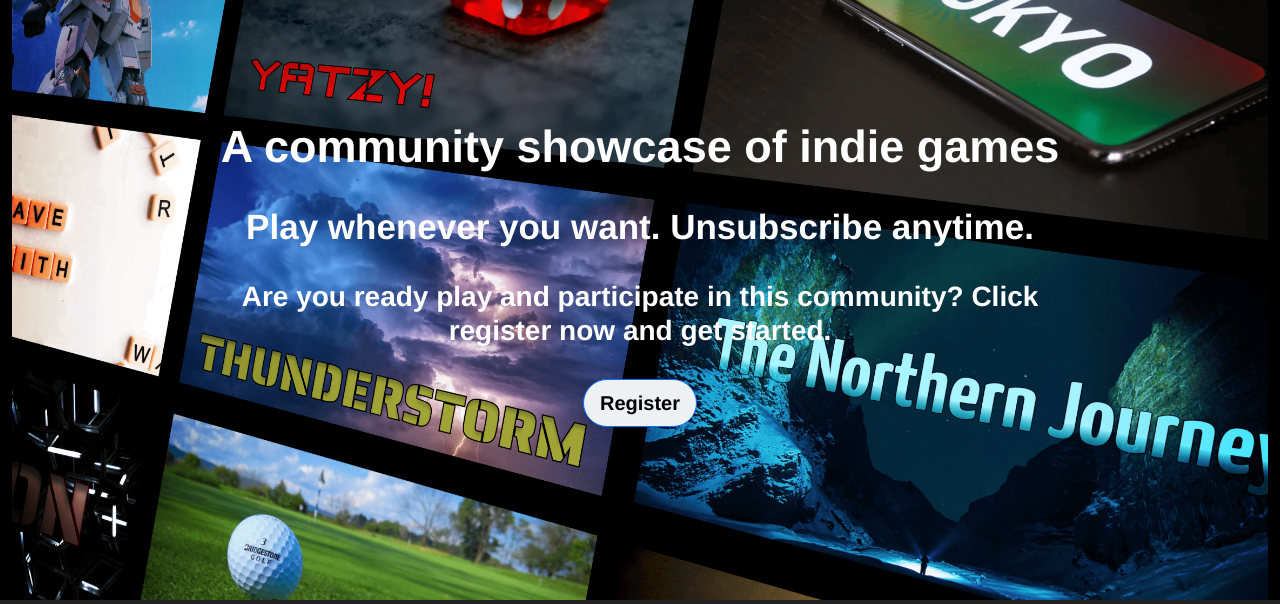
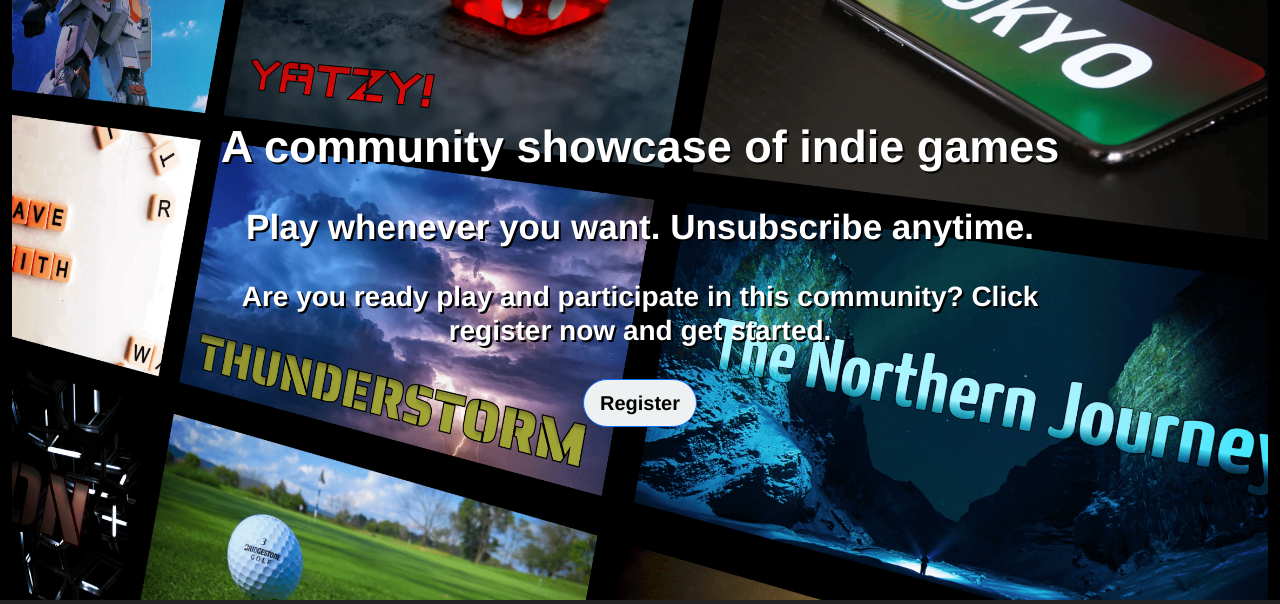
Before and after one commit to VTwin90/VGAME, a Flask app: page / in a window 1280 px wide. Shown: the part 85-689 px from the top of the page. Run offline with Flask 2, Linux system fonts and the light colour scheme; some libraries are stand-ins or nearby versions.

Commit message:
add text-shadow to hero-text style.css

```diff
--- a/static/css/style.css
+++ b/static/css/style.css
@@ -1,5 +1,4 @@
 /* BODY */
-
 body {
     margin: 0;
     font-family: Helvetica, Arial, sans-serif;
@@ -38,12 +37,14 @@ hr {
 .hero-text {
     text-align: center;
     padding: 30px;
+    text-shadow: 2px 2px 0px #000;
 }
 
 /* TEXT */
 h1 {
     font-size: xx-large;
     font-weight: bolder;
+    font-family: ;
 }
 
 h2 {
```
